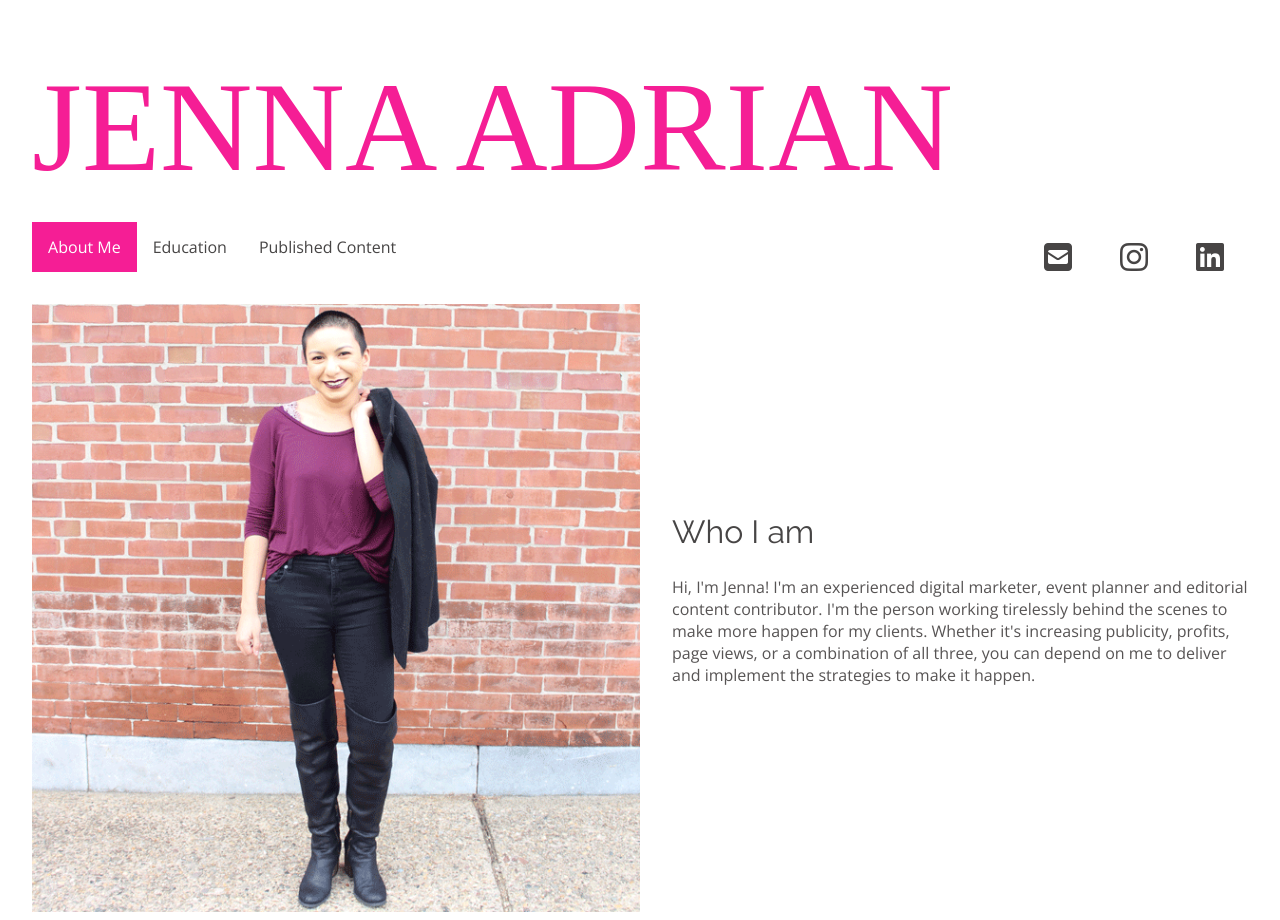
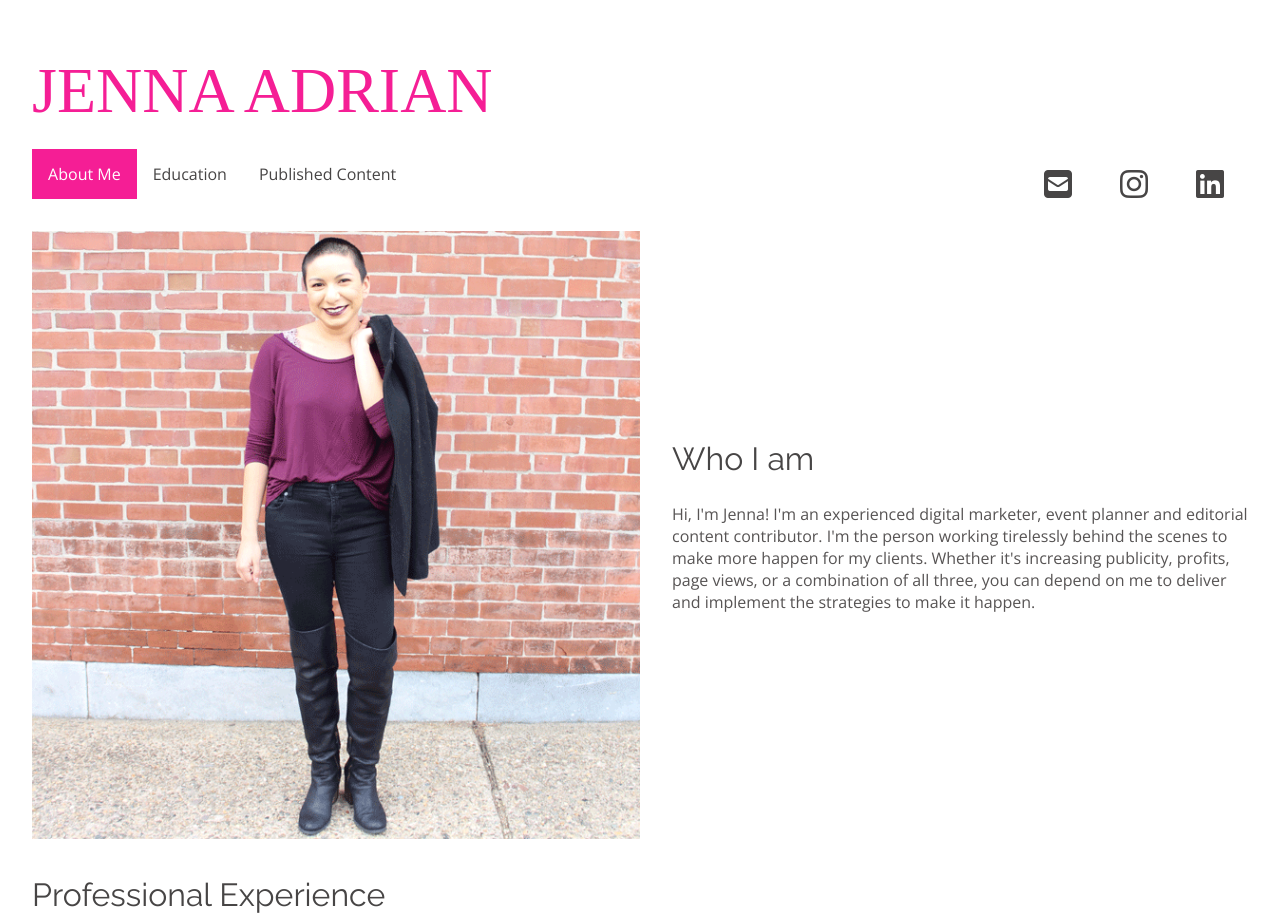
Before and after one commit to jenadrian/idm-222-repository, a plain HTML site: page index.html in a window 1280 px wide. Shown: the top 920 px of the page. Drawn offline with nearby package versions, Linux system fonts and the light colour scheme.

Commit message:
fixed h1 styling

```diff
--- a/CSS/master.css
+++ b/CSS/master.css
@@ -103,7 +103,7 @@ body{
 h1 a:link{
   text-decoration: none !important;
   color:#F51E95 !important;
-    font: 400% 'Times New Roman', serif;
+    font: 200% 'Times New Roman', serif;
 }
 @media screen and (min-width:50rem){
 .logo{
```
